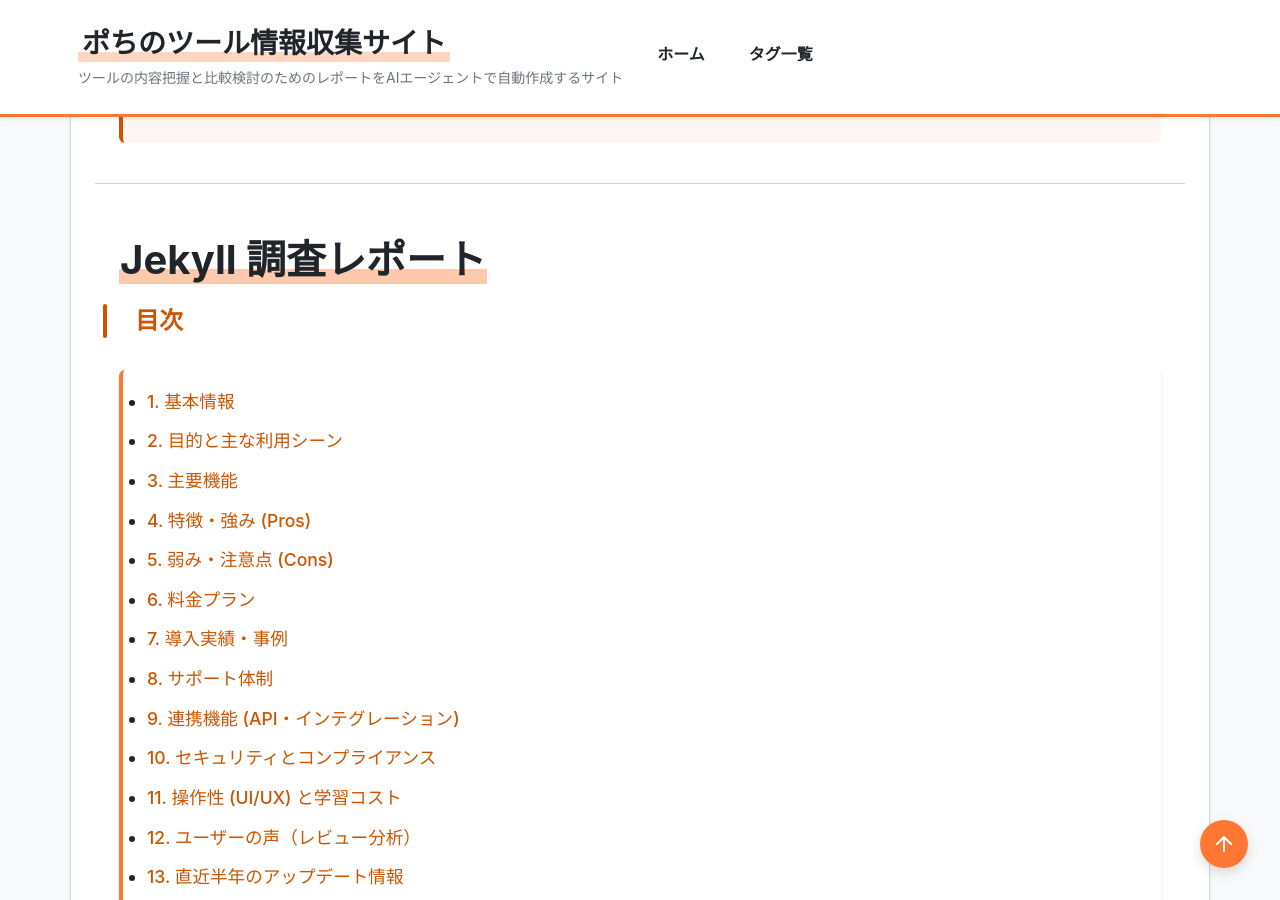
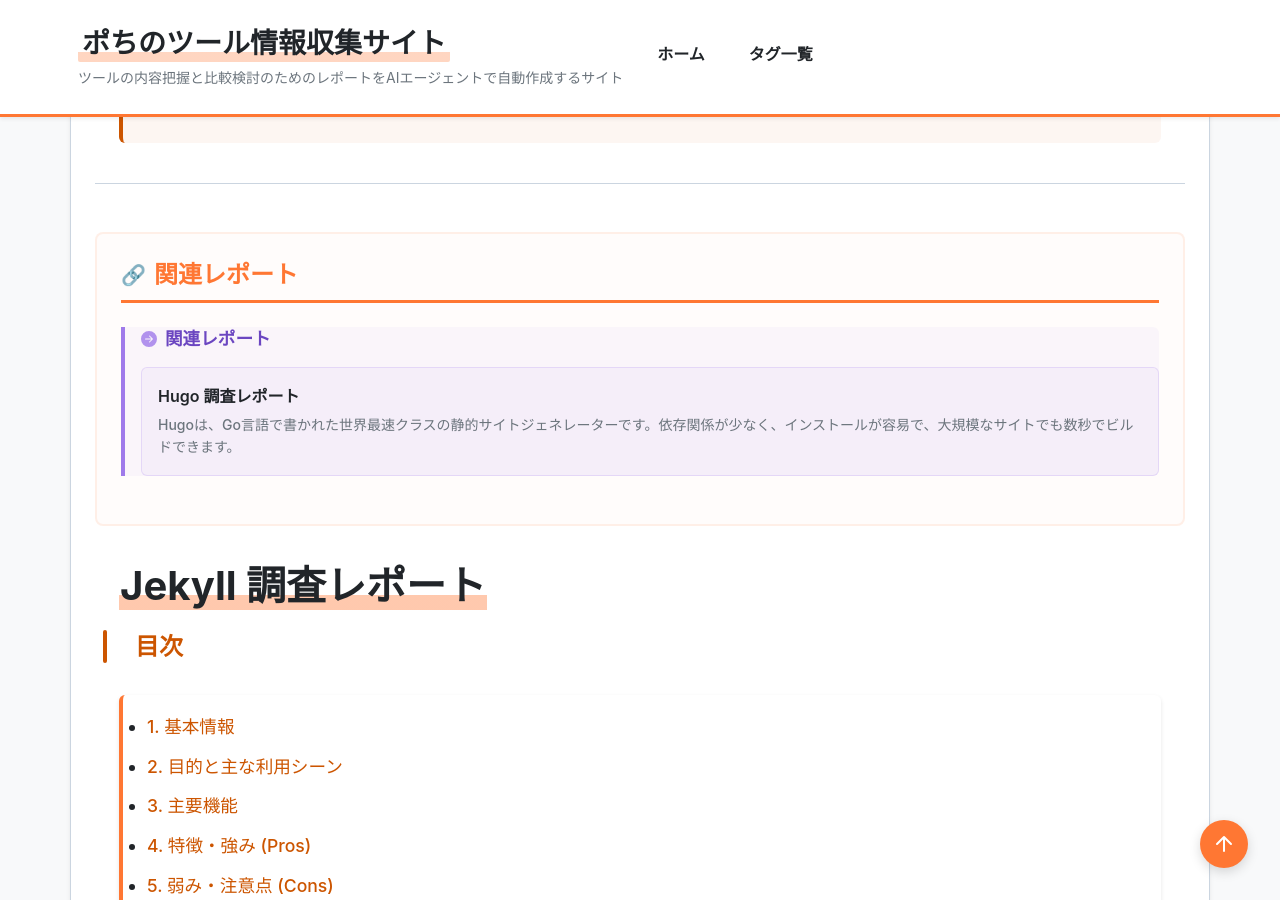
Before and after one commit to aegisfleet/tool-survey-report, a Jekyll site: the page built from _reports/jekyll.md, in a window 1280 px wide and 900 px high, scrolled down 399 px. Built offline with Jekyll 4.4.1, drawn with Linux system fonts in a browser that asks for light colours.

Commit message:
Link Jekyll and Hugo reports (#205)
Add bidirectional `related_tools` relationship between Jekyll and Hugo reports in their frontmatter. This allows users to easily navigate between these two major static site generator reports.

Co-authored-by: google-labs-jules[bot] <161369871+google-labs-jules[bot]@users.noreply.github.com>

```diff
--- a/_reports/jekyll.md
+++ b/_reports/jekyll.md
@@ -10,6 +10,9 @@ tags:
   - "静的サイトジェネレーター"
   - "オープンソース"
   - "ブログ"
+relationships:
+  related_tools:
+    - Hugo
 description: "Jekyllは、シンプルなテキストを静的なウェブサイトやブログに変換するツールです。"
 ---
 
```
Also changed, not shown: _reports/hugo.md (+3 -0 lines).
